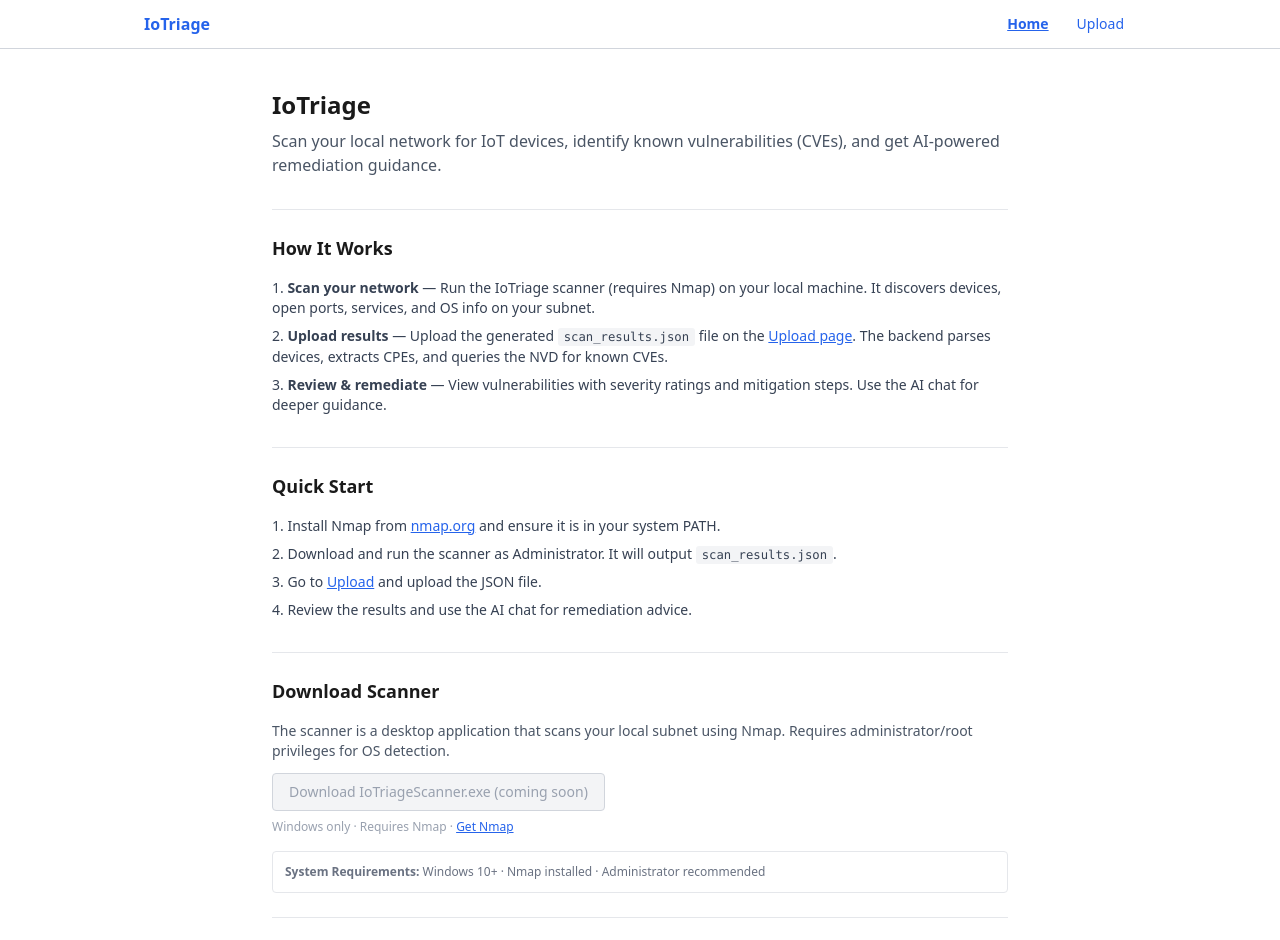
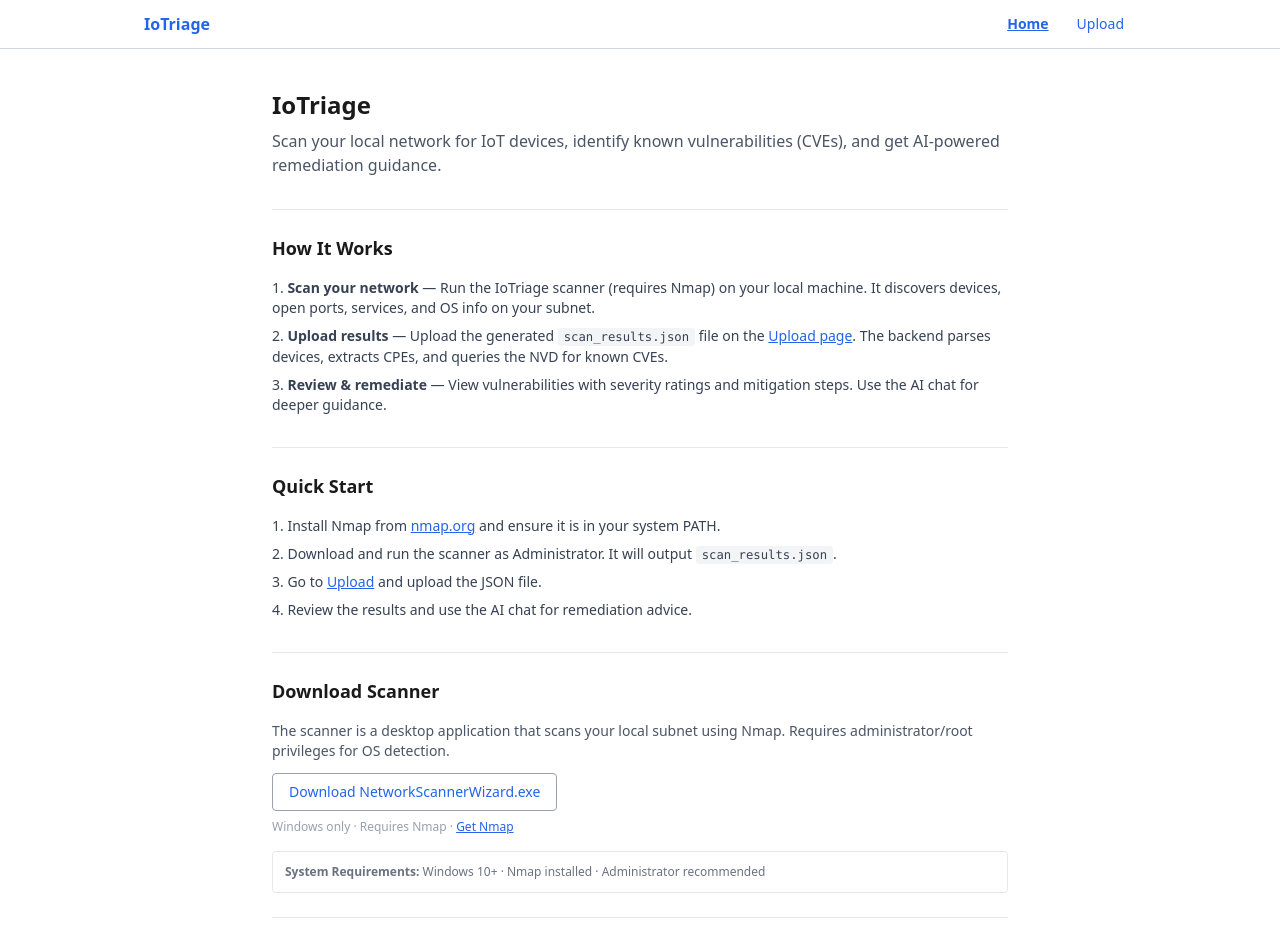
Before and after one commit to kagrawal6/Iotriage-Google-capstone, a React (Vite) app in the folder frontend/: page / in a window 1280 px wide. Shown: the top 940 px of the page. Built offline with nearby package versions, Linux system fonts and the light colour scheme.

Commit message:
nmap bundle scanner download routed into frontend

```diff
--- a/frontend/src/pages/HomePage.jsx
+++ b/frontend/src/pages/HomePage.jsx
@@ -79,12 +79,13 @@
         The scanner is a desktop application that scans your local subnet using
         Nmap. Requires administrator/root privileges for OS detection.
       </p>
-      <button
-        disabled
-        className="border border-gray-300 bg-gray-100 text-gray-400 px-4 py-2 text-sm rounded cursor-not-allowed"
+      <a
+        href="/api/download/scanner"
+        download
+        className="inline-block border border-gray-400 hover:border-black text-black px-4 py-2 text-sm rounded"
       >
-        Download IoTriageScanner.exe (coming soon)
-      </button>
+        Download NetworkScannerWizard.exe
+      </a>
       <p className="text-xs text-gray-400 mt-2">
         Windows only &middot; Requires Nmap &middot;{" "}
         <a
```
Also changed, not shown: 2 other files (tests, documents, lock files or other folders).
